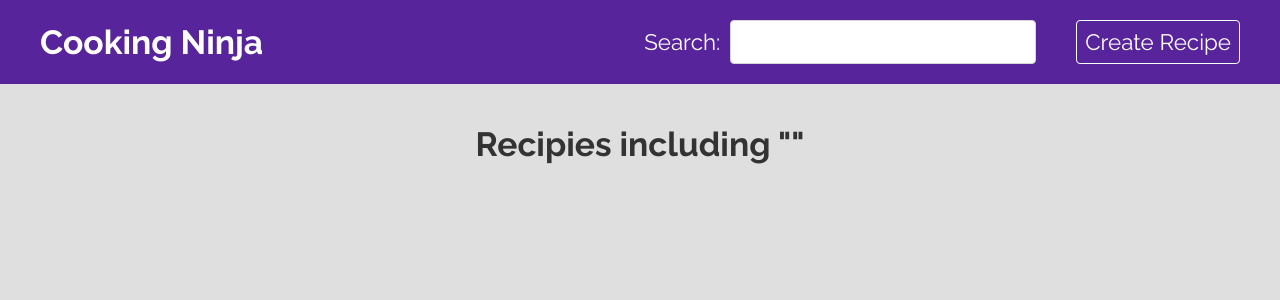
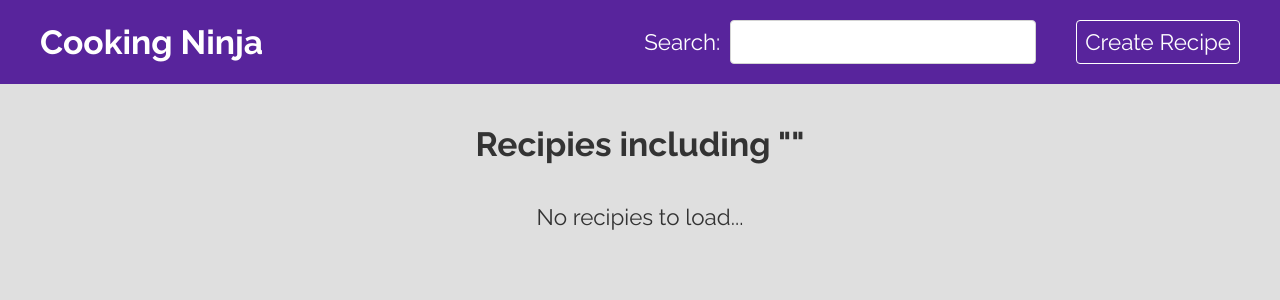
Before and after one commit to themis1986/react_recipe_directory, a React (Create React App) app: page /search in a window 1280 px wide. Shown: the top 300 px of the page. Built offline with nearby package versions, Linux system fonts and the light colour scheme; data requests are answered from the project's data file.

Commit message:
Add error message when no recipies found in the db

```diff
--- a/src/components/RecipeList.js
+++ b/src/components/RecipeList.js
@@ -5,6 +5,10 @@ import "./RecipeList.css";
 import React from "react";
 
 export default function RecipeList({ recipes }) {
+  if (recipes.length === 0) {
+    return <div className="error">No recipies to load...</div>;
+  }
+
   return (
     <div className="recipe-list">
       {recipes.map((recipe) => (
```
